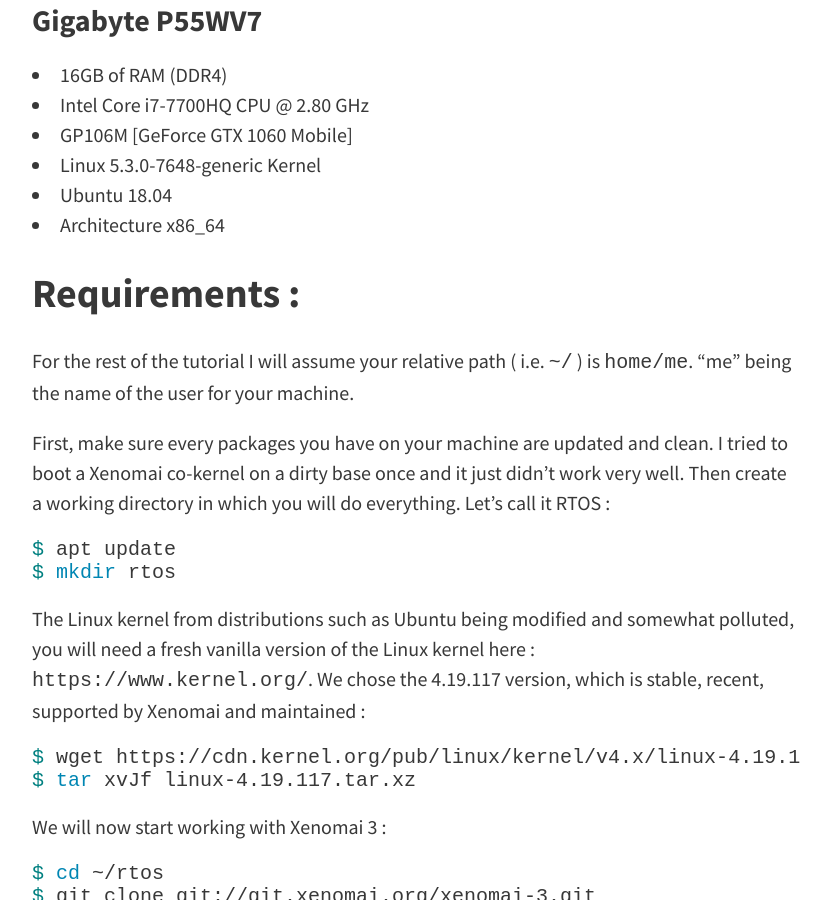
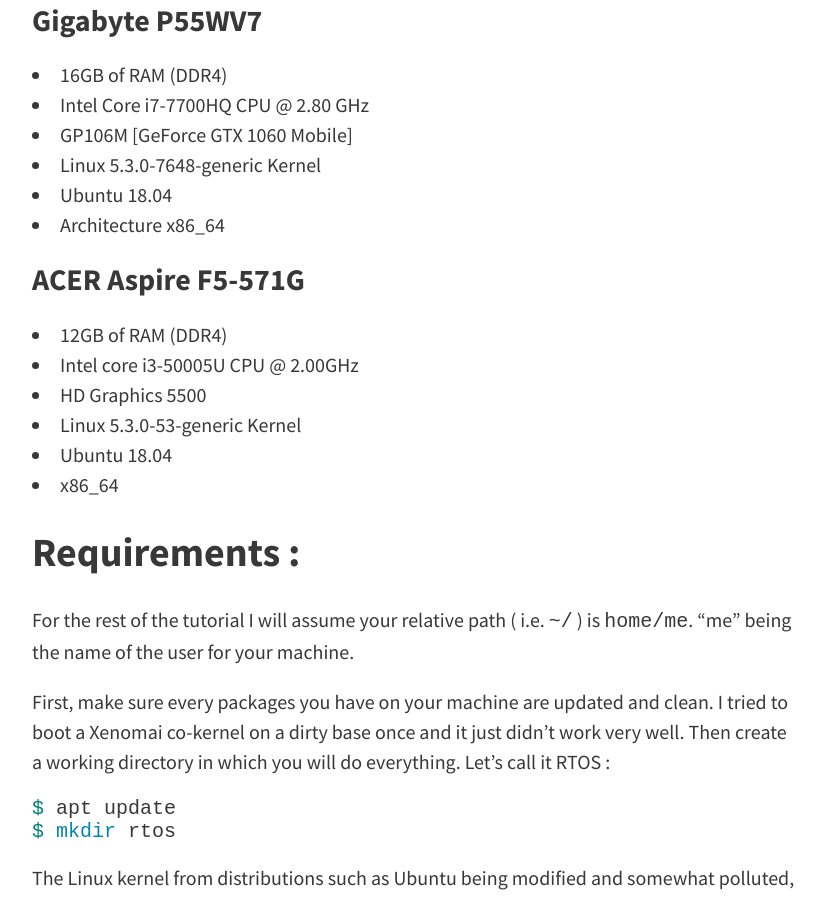
Before and after one commit to MasterERTS/rtros-documentation, a Jekyll site: the page built from _posts/2020-04-21-xenomai.md, in a window 1280 px wide and 900 px high, scrolled down 903 px. Shown: the whole window, without its empty margins (224-1055 px from the left). Built offline with Jekyll 4.4.1, drawn with Linux system fonts in a browser that asks for light colours; nearby versions of some CDN libraries.

Commit message:
rtros list update

```diff
--- a/_posts/2020-04-21-xenomai.md
+++ b/_posts/2020-04-21-xenomai.md
@@ -22,6 +22,15 @@
 - Linux 5.3.0-7648-generic Kernel
 - Ubuntu 18.04
 - Architecture x86_64
+
+### ACER Aspire F5-571G
+
+- 12GB of RAM (DDR4)
+- Intel core i3-50005U CPU @ 2.00GHz
+- HD Graphics 5500
+- Linux 5.3.0-53-generic Kernel
+- Ubuntu 18.04
+- x86_64
 
 ## Requirements :
 
```
Also changed, not shown: _posts/2020-04-17-rtroslist.md (+1 -1 lines).
